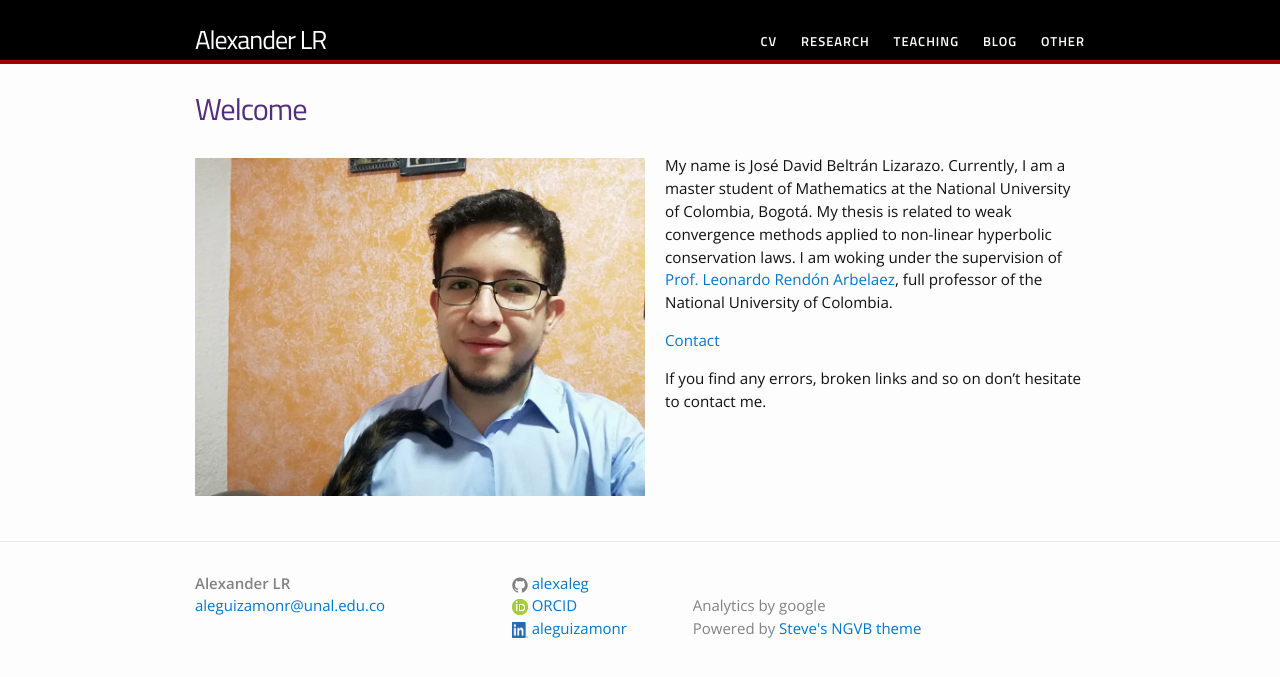
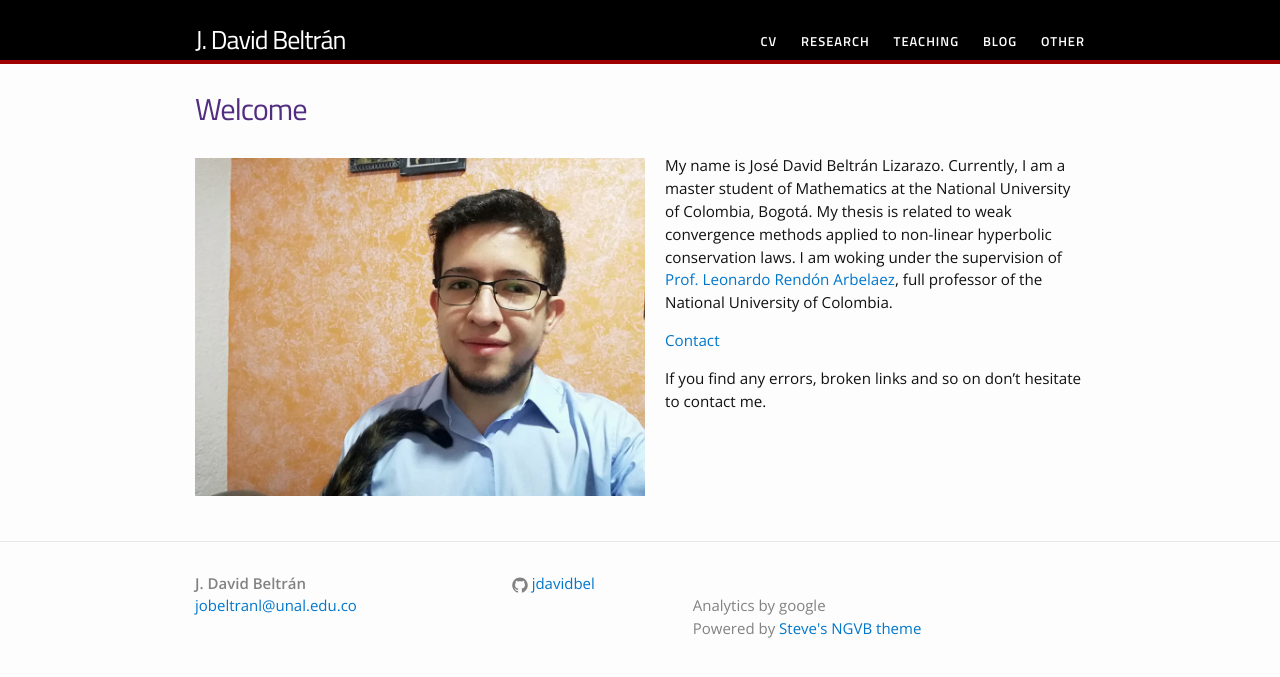
Before and after one commit to jdavidbel/jdavidbel.github.io, a Jekyll site: the page built from index.md, in a window 1280 px wide. Shown: the top 677 px of the page. Built offline with Jekyll 4.4.1, drawn with Linux system fonts in a browser that asks for light colours.

Commit message:
Tittle and some contact information

```diff
--- a/_config.yml
+++ b/_config.yml
@@ -13,8 +13,8 @@
 # you will see them accessed via {{ site.title }}, {{ site.email }}, and so on.
 # You can create any custom variable you would like, and they will be accessible
 # in the templates via {{ site.myvariable }}.
-title: Alexander LR
-email: aleguizamonr@unal.edu.co
+title: J. David Beltrán
+email: jobeltranl@unal.edu.co
 description:
 #Powered by <a href="http://jekyllthemes.org/themes/svm-ngvb/">Steve's NGVB theme.</a>
 >- # this means to ignore newlines until "baseurl:"
@@ -22,9 +22,9 @@ description:
 baseurl: "" # the subpath of your site, e.g. /blog
 url: "" # the base hostname & protocol for your site, e.g. http://example.com
 #twitter_username: alexaleg
-github_username:  alexaleg
-orcid_username: https://orcid.org/0000-0002-4718-0825
-linkedin_username: aleguizamonr
+github_username:  jdavidbel
+#orcid_username: https://orcid.org/0000-0002-4718-0825
+#linkedin_username: aleguizamonr
 # Build settings
 markdown: kramdown
 theme: minima
```
